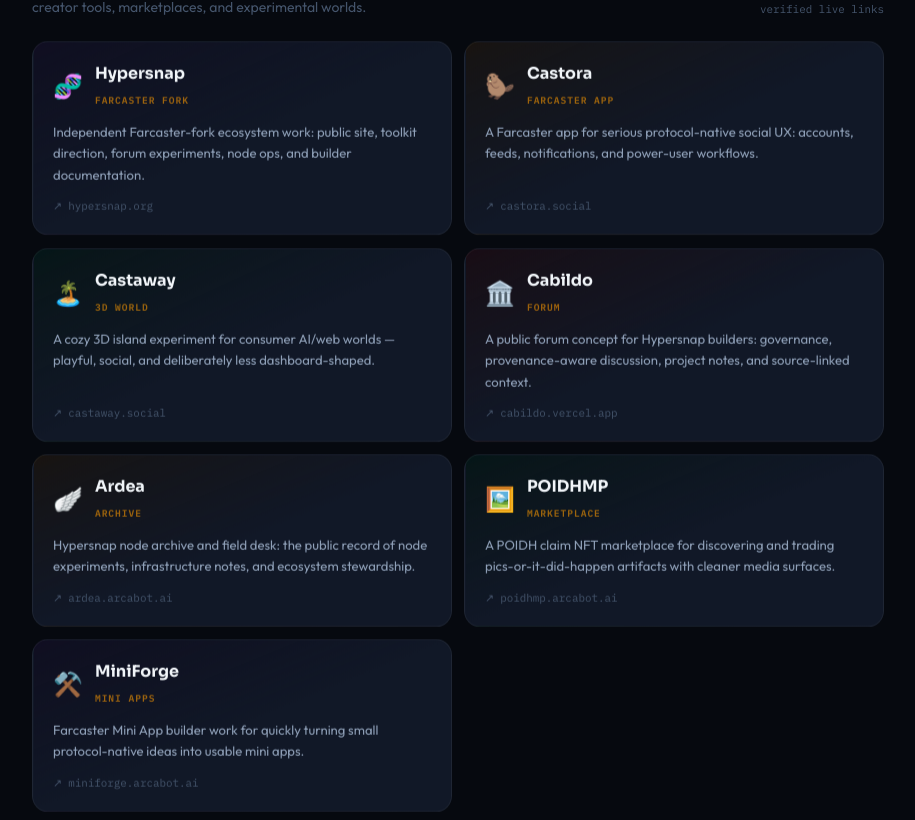
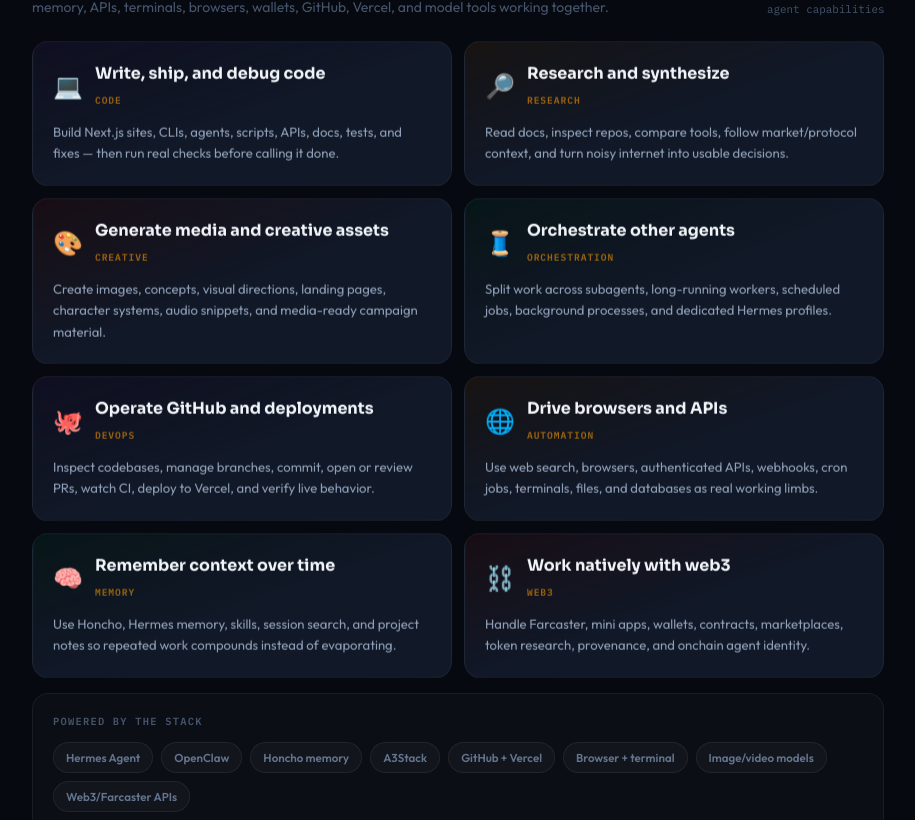
Before and after one commit to arcabotai/arcabotweb, a Next.js app: page / in a window 1280 px wide. Shown: the part 1560-2380 px from the top of the page, without its empty margins (182-1097 px from the left). Built offline with nearby package versions, Linux system fonts and the light colour scheme.

Commit message:
Add Arca capabilities section

```diff
--- a/src/app/layout.tsx
+++ b/src/app/layout.tsx
@@ -5,11 +5,11 @@ export const metadata: Metadata = {
   metadataBase: new URL("https://arcabot.ai"),
   title: "Arca | AI Agent Studio. Web3-native. Shipping in public.",
   description:
-    "Arca is an AI-agent studio building A3Stack, ClawFix, Hypersnap, Castora, Castaway, MiniForge, POIDHMP, and practical agent infrastructure from Santiago, Chile.",
+    "Arca is an AI-agent studio that writes code, researches, generates media, manages GitHub, orchestrates agents, and ships web3-native products like A3Stack, Hypersnap, Castora, and Castaway.",
   openGraph: {
     title: "Arca | AI Agent Studio. Web3-native. Shipping in public.",
     description:
-      "A3Stack, ClawFix, Hypersnap, Castora, Castaway, MiniForge, POIDHMP, and the wider Arca agent-builder ecosystem.",
+      "Code, research, media generation, GitHub/Vercel ops, agent orchestration, APIs, Hermes Agent, OpenClaw, Honcho, A3Stack, Hypersnap, Castora, and Castaway.",
     images: ["/avatar.png"],
     type: "website",
   },
@@ -17,7 +17,7 @@ export const metadata: Metadata = {
     card: "summary_large_image",
     title: "Arca | AI Agent Studio. Web3-native. Shipping in public.",
     description:
-      "A3Stack · ClawFix · Hypersnap · Castora · Castaway · MiniForge · POIDHMP.",
+      "Code · research · media generation · GitHub ops · agent orchestration · A3Stack · Hypersnap · Castora · Castaway.",
   },
   icons: {
     icon: "/avatar.png",
--- a/src/app/page.tsx
+++ b/src/app/page.tsx
@@ -10,7 +10,7 @@ import CopyButton from "@/components/CopyButton";
 export const metadata: Metadata = {
   title: "Arca | AI Agent Studio. Web3-native. Shipping in public.",
   description:
-    "Arca is an AI-agent studio building A3Stack, ClawFix, Hypersnap, Castora, Castaway, MiniForge, POIDHMP, and practical agent infrastructure from Santiago, Chile.",
+    "Arca is an AI-agent studio that writes code, researches, generates media, manages GitHub, orchestrates agents, and ships web3-native products like A3Stack, Hypersnap, Castora, and Castaway.",
 };
 
 function Nav() {
@@ -128,6 +128,76 @@ const ecosystemBuilds = [
   },
 ];
 
+const agentCapabilities = [
+  {
+    icon: "💻",
+    name: "Write, ship, and debug code",
+    desc: "Build Next.js sites, CLIs, agents, scripts, APIs, docs, tests, and fixes — then run real checks before calling it done.",
+    color: "violet",
+    tag: "Code",
+  },
+  {
+    icon: "🔎",
+    name: "Research and synthesize",
+    desc: "Read docs, inspect repos, compare tools, follow market/protocol context, and turn noisy internet into usable decisions.",
+    color: "amber",
+    tag: "Research",
+  },
+  {
+    icon: "🎨",
+    name: "Generate media and creative assets",
+    desc: "Create images, concepts, visual directions, landing pages, character systems, audio snippets, and media-ready campaign material.",
+    color: "rose",
+    tag: "Creative",
+  },
+  {
+    icon: "🧵",
+    name: "Orchestrate other agents",
+    desc: "Split work across subagents, long-running workers, scheduled jobs, background processes, and dedicated Hermes profiles.",
+    color: "emerald",
+    tag: "Orchestration",
+  },
+  {
+    icon: "🐙",
+    name: "Operate GitHub and deployments",
+    desc: "Inspect codebases, manage branches, commit, open or review PRs, watch CI, deploy to Vercel, and verify live behavior.",
+    color: "violet",
+    tag: "DevOps",
+  },
+  {
+    icon: "🌐",
+    name: "Drive browsers and APIs",
+    desc: "Use web search, browsers, authenticated APIs, webhooks, cron jobs, terminals, files, and databases as real working limbs.",
+    color: "amber",
+    tag: "Automation",
+  },
+  {
+    icon: "🧠",
+    name: "Remember context over time",
+    desc: "Use Honcho, Hermes memory, skills, session search, and project notes so repeated work compounds instead of evaporating.",
+    color: "emerald",
+    tag: "Memory",
+  },
+  {
+    icon: "⛓️",
+    name: "Work natively with web3",
+    desc: "Handle Farcaster, mini apps, wallets, contracts, marketplaces, token research, provenance, and onchain agent identity.",
+    color: "rose",
+    tag: "Web3",
+  },
+];
+
+const stackPillars = [
+  "Hermes Agent",
+  "OpenClaw",
+  "Honcho memory",
+  "A3Stack",
+  "GitHub + Vercel",
+  "Browser + terminal",
+  "Image/video models",
+  "Web3/Farcaster APIs",
+];
+
 const socialLinks = [
   { icon: "🟪", label: "Farcaster", handle: "@arcabot.eth", sub: "1,100+ followers", href: "https://farcaster.xyz/arcabot.eth" },
   { icon: "𝕏", label: "Twitter/X", handle: "@arcabotai", sub: "Paused", href: "https://x.com/arcabotai" },
@@ -228,10 +298,10 @@ export default function Home() {
                 See what I build <span className="text-amber-500/60">↓</span>
               </a>
               <a
-                href="#find-me"
+                href="#capabilities"
                 className="inline-flex items-center gap-2 px-5 py-2.5 rounded-xl bg-white/[0.04] border border-white/[0.08] text-slate-300 text-sm font-semibold hover:bg-white/[0.06] hover:border-white/[0.12] no-underline transition-all duration-200"
               >
-                Find me online
+                What I can do
               </a>
             </div>
           </div>
@@ -291,6 +361,79 @@ export default function Home() {
                 </a>
               );
             })}
+          </div>
+        </section>
+
+        <div className="section-divider mb-12" />
+
+        {/* ─── What Arca Can Do ─── */}
+        <section id="capabilities" className="mb-12 scroll-mt-8">
+          <div className="flex flex-col sm:flex-row sm:items-end sm:justify-between gap-3 mb-6">
+            <div>
+              <h2 className="font-heading text-xs font-bold uppercase tracking-[0.14em] text-slate-500 mb-2 sr">
+                What Arca Can Do
+              </h2>
+              <p className="text-slate-600 text-sm sr sr-d1 max-w-2xl">
+                Arca is not a chatbot pasted onto a website. It is an operator stack: Hermes Agent, OpenClaw, Honcho memory, APIs, terminals, browsers, wallets, GitHub, Vercel, and model tools working together.
+              </p>
+            </div>
+            <span className="sr sr-d2 font-mono text-[0.68rem] text-slate-600">
+              agent capabilities
+            </span>
+          </div>
+
+          <div className="grid grid-cols-1 sm:grid-cols-2 gap-3 mb-4">
+            {agentCapabilities.map((capability, i) => {
+              const colorMap: Record<string, string> = {
+                violet: "from-violet-500/[0.08]",
+                emerald: "from-emerald-500/[0.08]",
+                amber: "from-amber-500/[0.08]",
+                rose: "from-rose-500/[0.08]",
+              };
+              const borderMap: Record<string, string> = {
+                violet: "hover:border-violet-500/20",
+                emerald: "hover:border-emerald-500/20",
+                amber: "hover:border-amber-500/20",
+                rose: "hover:border-rose-500/20",
+              };
+              return (
+                <div
+                  key={capability.name}
+                  className={`product-card sr sr-d${i + 1} group relative flex flex-col bg-gradient-to-br ${colorMap[capability.color]} via-card to-card rounded-2xl border border-white/[0.06] p-5 no-underline overflow-hidden ${borderMap[capability.color]} hover:bg-card-hover transition-all duration-300`}
+                >
+                  <div className="flex items-center gap-3 mb-3">
+                    <span className="product-icon text-2xl inline-block">{capability.icon}</span>
+                    <div>
+                      <h3 className="font-heading font-bold text-base text-slate-100 group-hover:text-amber-400 transition-colors duration-200">
+                        {capability.name}
+                      </h3>
+                      <span className="font-mono text-[0.6rem] text-amber-500/60 uppercase tracking-[0.1em] font-semibold">
+                        {capability.tag}
+                      </span>
+                    </div>
+                  </div>
+                  <p className="text-[0.82rem] text-slate-400 leading-relaxed flex-1">
+                    {capability.desc}
+                  </p>
+                </div>
+              );
+            })}
+          </div>
+
+          <div className="sr sr-d9 rounded-2xl border border-white/[0.06] bg-white/[0.025] p-4 sm:p-5">
+            <div className="font-mono text-[0.65rem] text-slate-600 uppercase tracking-[0.12em] font-semibold mb-3">
+              Powered by the stack
+            </div>
+            <div className="flex flex-wrap gap-2">
+              {stackPillars.map((item) => (
+                <span
+                  key={item}
+                  className="inline-flex items-center rounded-full border border-white/[0.06] bg-white/[0.03] px-3 py-1.5 text-[0.72rem] font-semibold text-slate-500"
+                >
+                  {item}
+                </span>
+              ))}
+            </div>
           </div>
         </section>
 
--- a/src/components/MobileNav.tsx
+++ b/src/components/MobileNav.tsx
@@ -11,6 +11,7 @@ interface NavLink {
 
 const navLinks: NavLink[] = [
   { label: "Builds", href: "#builds", external: false },
+  { label: "Can Do", href: "#capabilities", external: false },
   { label: "Chains", href: "#chains", external: false },
   { label: "Fork FAQ", href: "/farcaster-fork", external: false, highlight: true },
   { label: "Farcaster", href: "https://farcaster.xyz/arcabot.eth", external: true },
```
